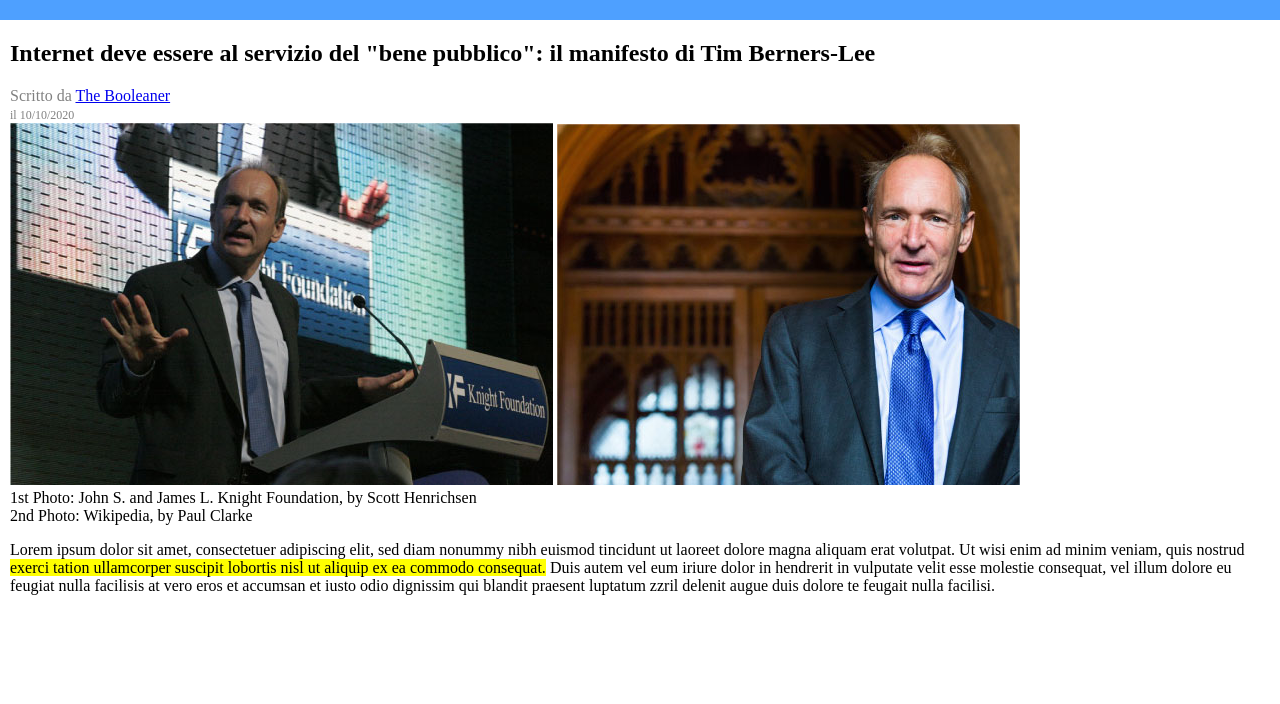
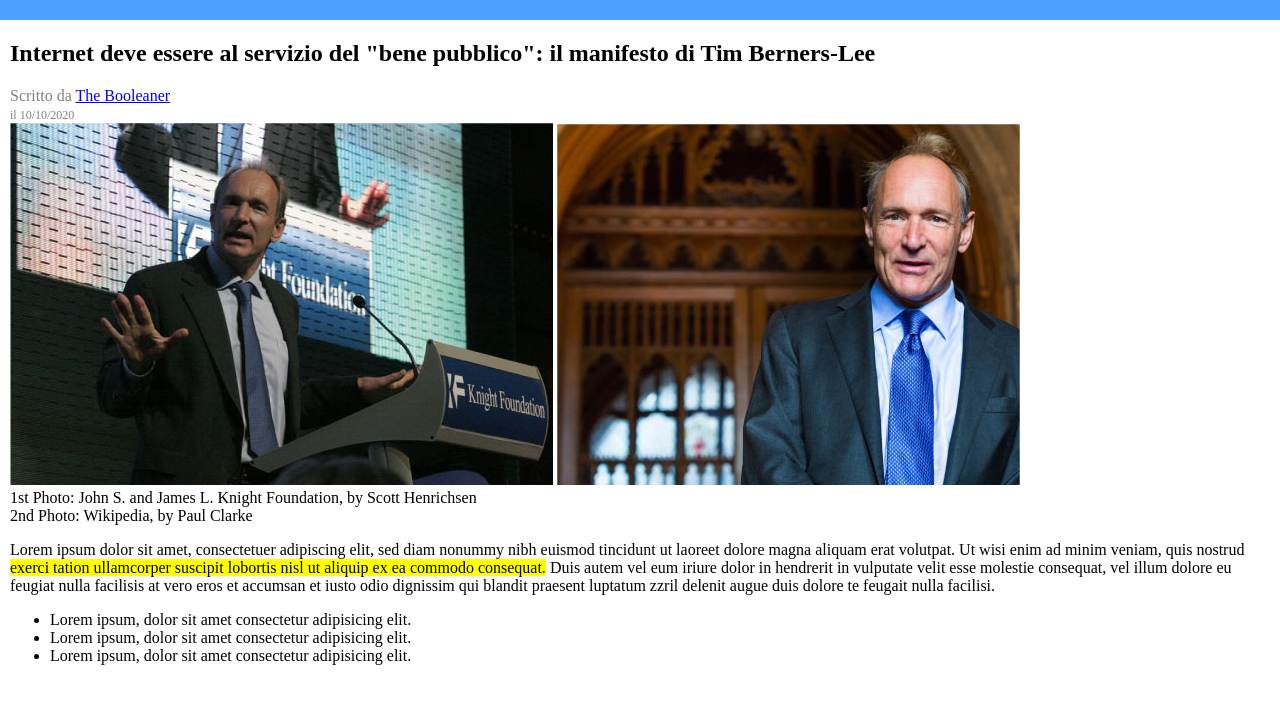
Before and after one commit to wallyari/html-css-booleaner, a plain HTML site: page index.html in a window 1280 px wide. Shown: the part 80-784 px from the top of the page. Drawn offline with Linux system fonts and the light colour scheme.

Commit message:
Inserimento Bullet-list

```diff
--- a/index.html
+++ b/index.html
@@ -39,3 +39,13 @@
                     </p>
                 </section>
         <!-- /Main-->
+        <section class="bullet-list">
+
+            <!-- Bullet list -->
+                        <ul>
+                            <li>Lorem ipsum, dolor sit amet consectetur adipisicing elit.</li>
+                            <li>Lorem ipsum, dolor sit amet consectetur adipisicing elit.</li>
+                            <li>Lorem ipsum, dolor sit amet consectetur adipisicing elit.</li>
+                        </ul>
+            <!-- /Bullet list -->
+                    </section>
```
